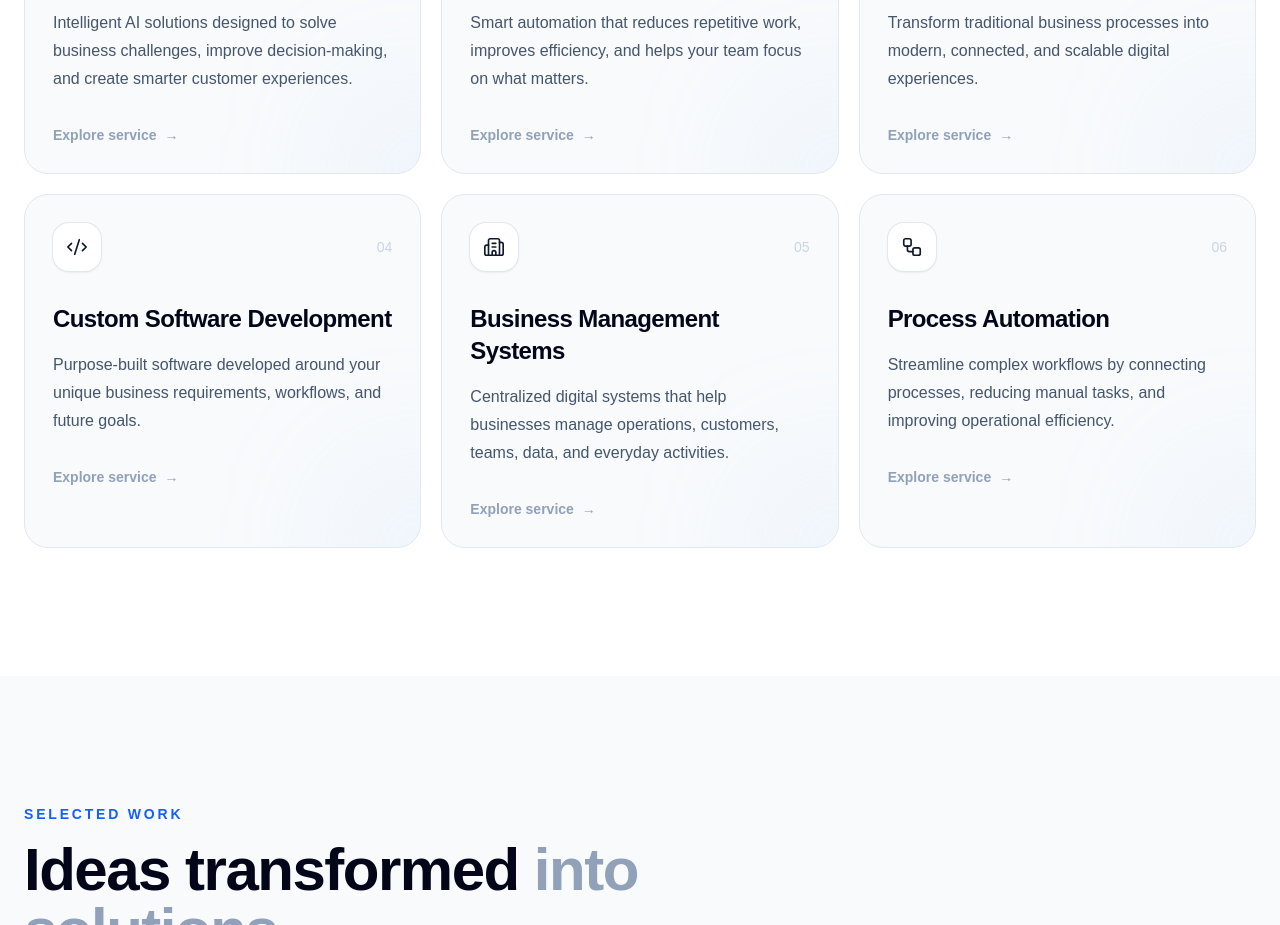
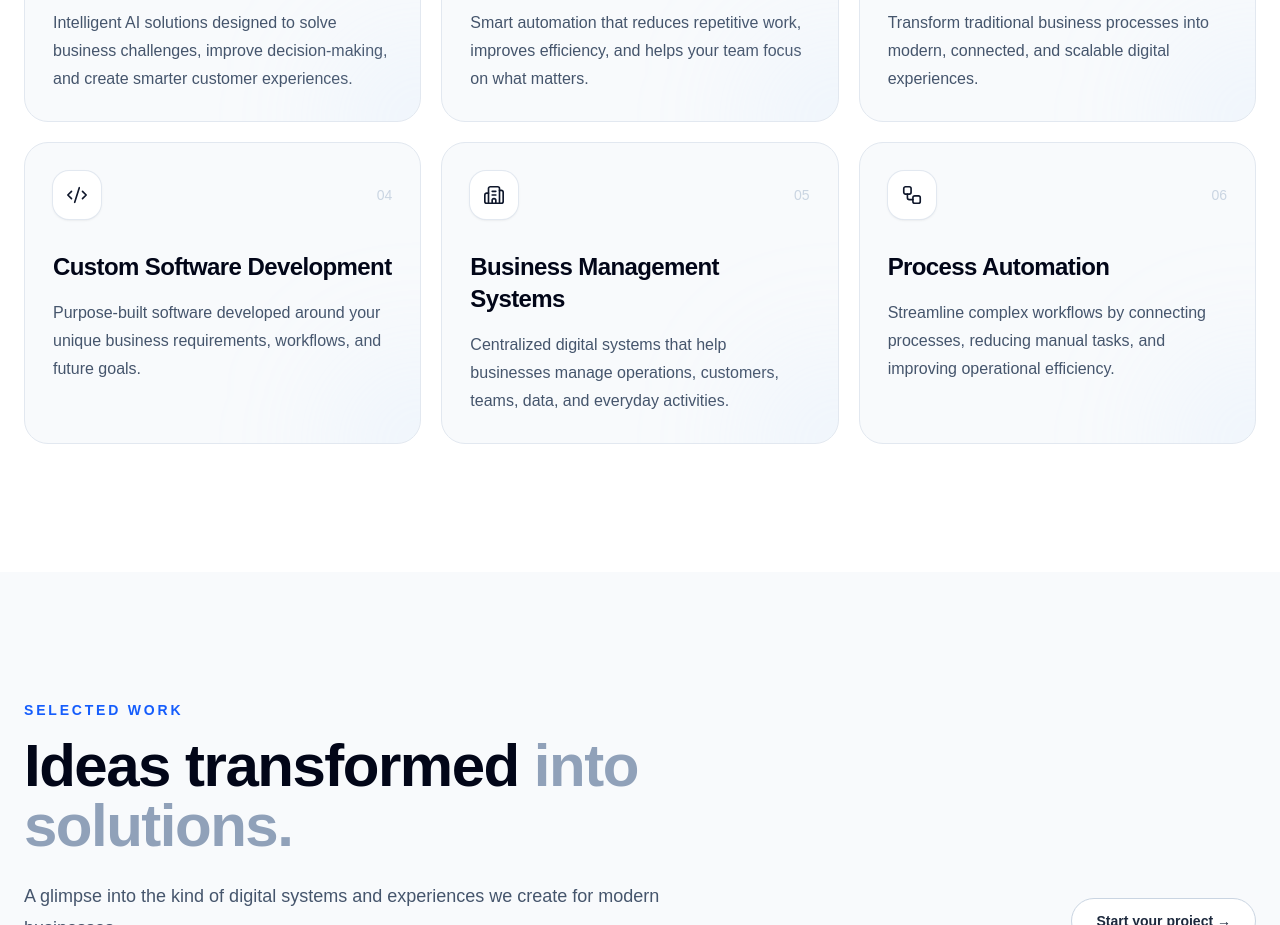
Before and after one commit to Kidad18/aruvixa, a React (Vite) app: page / in a window 1280 px wide. Shown: the part 1400-2325 px from the top of the page. Built offline with nearby package versions, Linux system fonts and the light colour scheme; no server answers.

Commit message:
Remove explore  from project cards

```diff
--- a/src/components/Services.jsx
+++ b/src/components/Services.jsx
@@ -121,11 +121,7 @@ export default function Services() {
                   {service.description}
                 </p>
 
-                {/* Bottom action */}
-                <div className="mt-8 flex items-center gap-2 text-sm font-semibold text-slate-400 transition-all duration-300 group-hover:gap-4 group-hover:text-blue-600">
-                  Explore service
-                  <span>→</span>
-                </div>
+
 
                 {/* Decorative glow */}
                 <div className="pointer-events-none absolute -bottom-20 -right-20 h-40 w-40 rounded-full bg-blue-200/20 blur-3xl transition duration-500 group-hover:bg-blue-300/40" />
```
